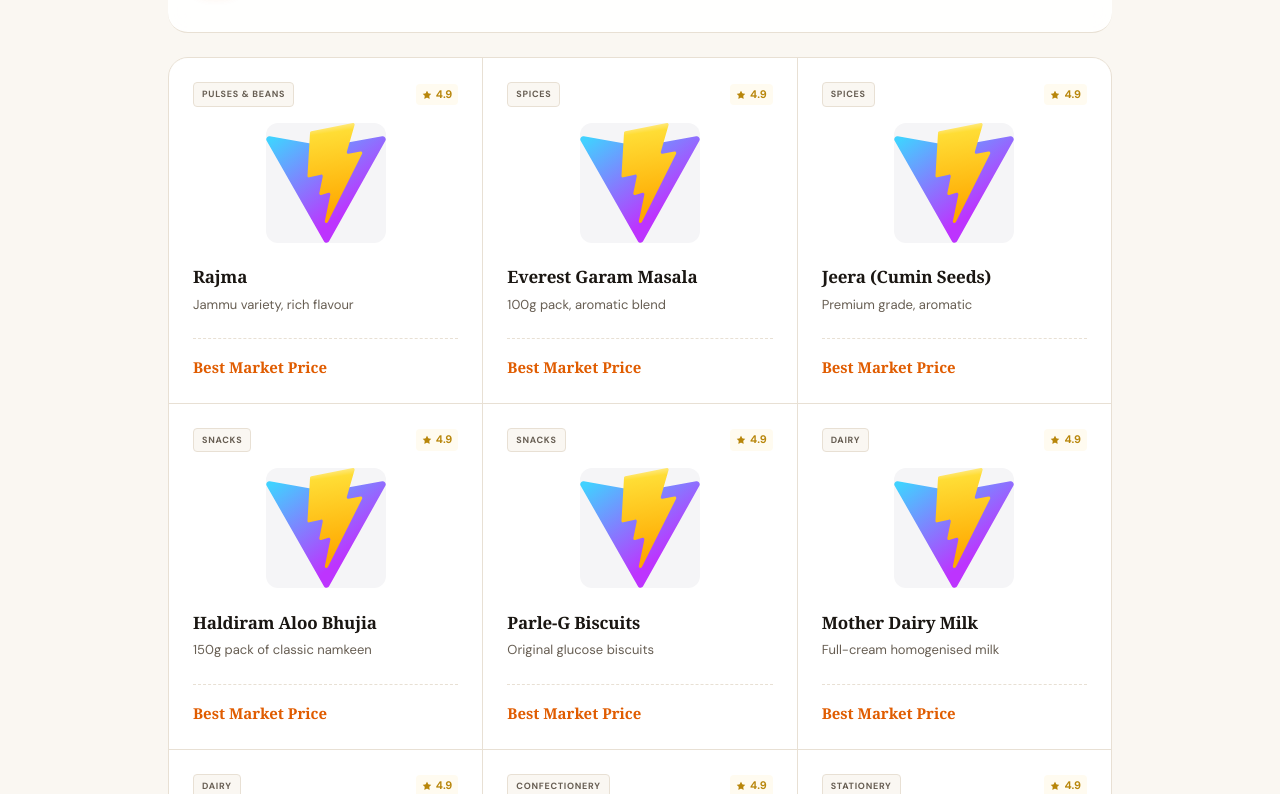
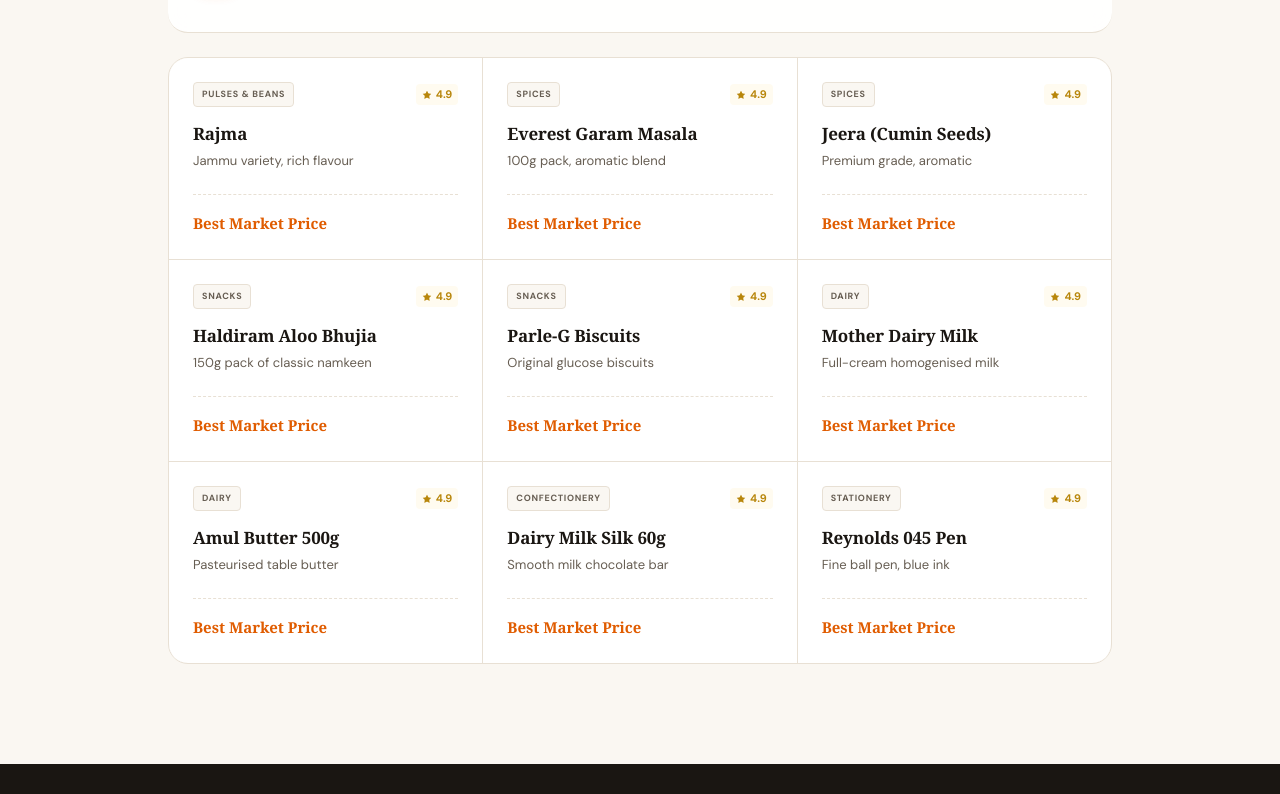
Before and after one commit to hardik0604/Hardik-General-Store, a React (Vite) app: page / in a window 1280 px wide. Shown: the part 746-1540 px from the top of the page. Built offline with nearby package versions, Linux system fonts and the light colour scheme.

Commit message:
UI: remove product images from catalog cards

```diff
--- a/src/components/catalog/ProductCard.jsx
+++ b/src/components/catalog/ProductCard.jsx
@@ -24,24 +24,6 @@
       </div>
     </div>
 
-    {/* Responsive Product Image */}
-    <div style={{ width: '100%', display: 'flex', justifyContent: 'center', alignItems: 'center', minHeight: 120 }}>
-      <picture>
-        {/* Example: If you add AVIF/WebP versions, update these fields in your product data */}
-        {/* {product.imageAvif && <source srcSet={product.imageAvif} type="image/avif" />} */}
-        {/* {product.imageWebp && <source srcSet={product.imageWebp} type="image/webp" />} */}
-        <img
-          src={product.image || '/vite.svg'}
-          srcSet={product.imageSmall ? `${product.imageSmall} 320w, ${product.image} 640w` : undefined}
-          sizes="(max-width: 640px) 100vw, 320px"
-          alt={product.name}
-          loading="lazy"
-          width={160}
-          height={160}
-          style={{ objectFit: 'cover', width: 120, height: 120, borderRadius: 12, background: '#f5f5f7' }}
-        />
-      </picture>
-    </div>
 
     <div className="card-content">
       <h3 className="card-name">{product.name}</h3>
```
